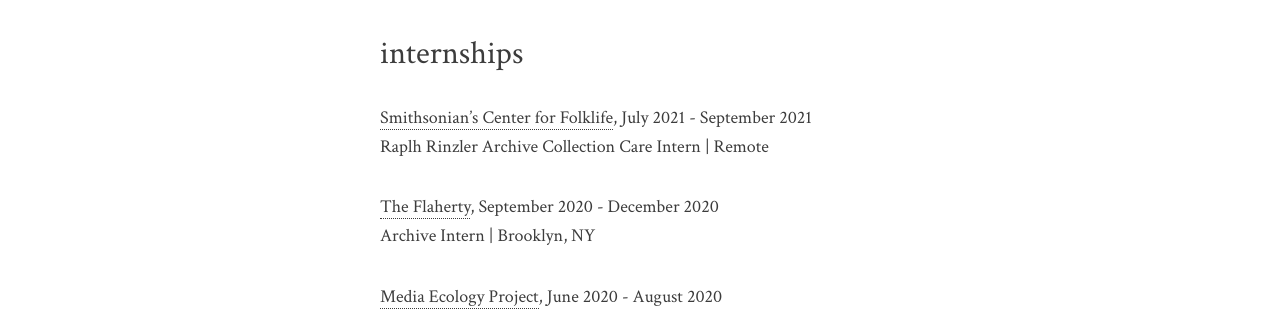
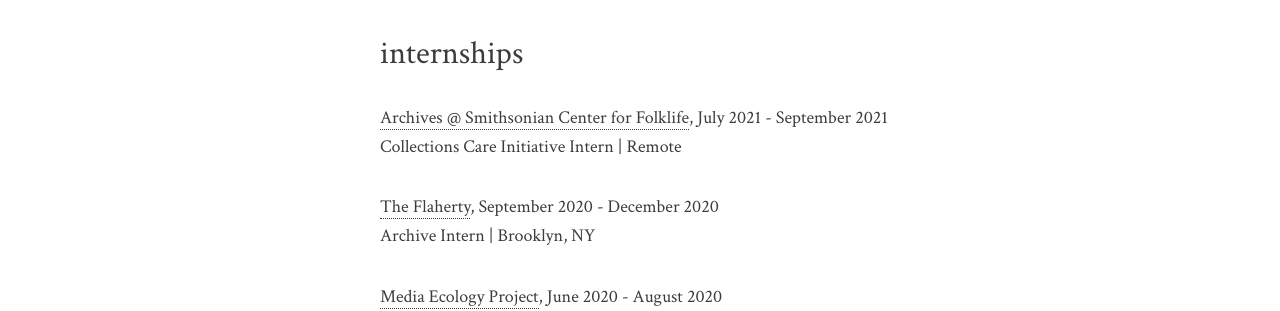
Before and after one commit to digitalshiyang/digitalshiyang.github.io, a Jekyll site: the page built from cv.md, in a window 1280 px wide. Shown: the part 1298-1609 px from the top of the page. Built offline with Jekyll 4.4.1, drawn with Linux system fonts in a browser that asks for light colours.

Commit message:
updated cv

```diff
--- a/cv.md
+++ b/cv.md
@@ -2,9 +2,6 @@
 layout: page
 title: CV
 lang: en
-cover_url:
-cover_meta: >
-
 navbar: true
 position: 250
 ---
@@ -15,7 +12,7 @@ position: 250
 
 # education
 
-MA, [Moving Image Archiving and Preservation @ New York University]()<br>
+MA, [Moving Image Archiving and Preservation @ New York University](https://tisch.nyu.edu/cinema-studies/miap)<br>
 New York, NY | 2019-2021
 
 BFA, Theatre, Film, Television and Literature @ Xiamen University<br>
@@ -34,7 +31,7 @@ Lund, Sweden | 2018
 [Media Ecology Project @ Dartmouth College](https://mediaecology.dartmouth.edu/wp/), July 2021 - June 2022<br>
 Metadata Archivist | Remote
 
-[The Flaherty](), July 2021 - December 2021<br>
+[The Flaherty](https://theflaherty.org), July 2021 - December 2021<br>
 Archivist | Brooklyn, NY
 
 NYU Cinema Studies Archives, August 2019 - May 2021<br>
@@ -47,17 +44,17 @@ Conference Assistant | Xiamen, CH
 
 # internships
 
-[Smithsonian’s Center for Folklife](), July 2021 - September 2021<br>
-Raplh Rinzler Archive Collection Care Intern | Remote
+[Archives @ Smithsonian Center for Folklife](https://folklife.si.edu/archives), July 2021 - September 2021<br>
+Collections Care Initiative Intern | Remote
 
-[The Flaherty](), September 2020 - December 2020<br>
+[The Flaherty](https://theflaherty.org), September 2020 - December 2020<br>
 Archive Intern | Brooklyn, NY
 
 [Media Ecology Project](https://mediaecology.dartmouth.edu/wp/), June 2020 - August 2020<br>
 Archive Intern | Remote
 
-[Metropolitian New York Library Council](), January 2020 - May 2020<br>
-[ASCI]() Project Archive Intern | New York, NY
+[Metropolitian New York Library Council](https://metro.org), January 2020 - May 2020<br>
+[ASCI](http://asci.org) Project Archive Intern | New York, NY
 
 XMU Film Archive Study Center, April 2018 - June 2019<br>
 Archive Intern | Xiamen, CH
```
Also changed, not shown: about:bio.md (+1 -1 lines), projects.md (+2 -2 lines).
